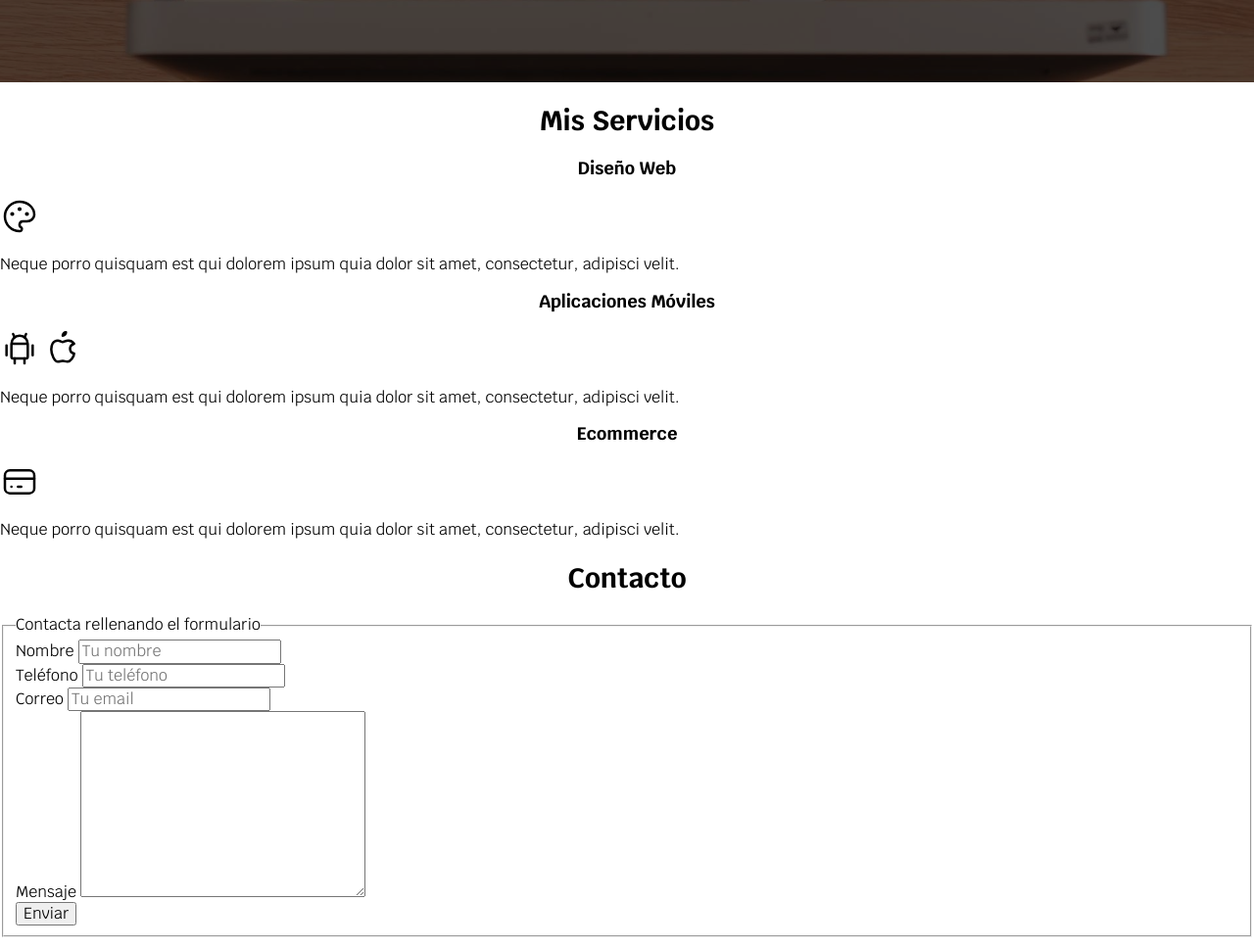
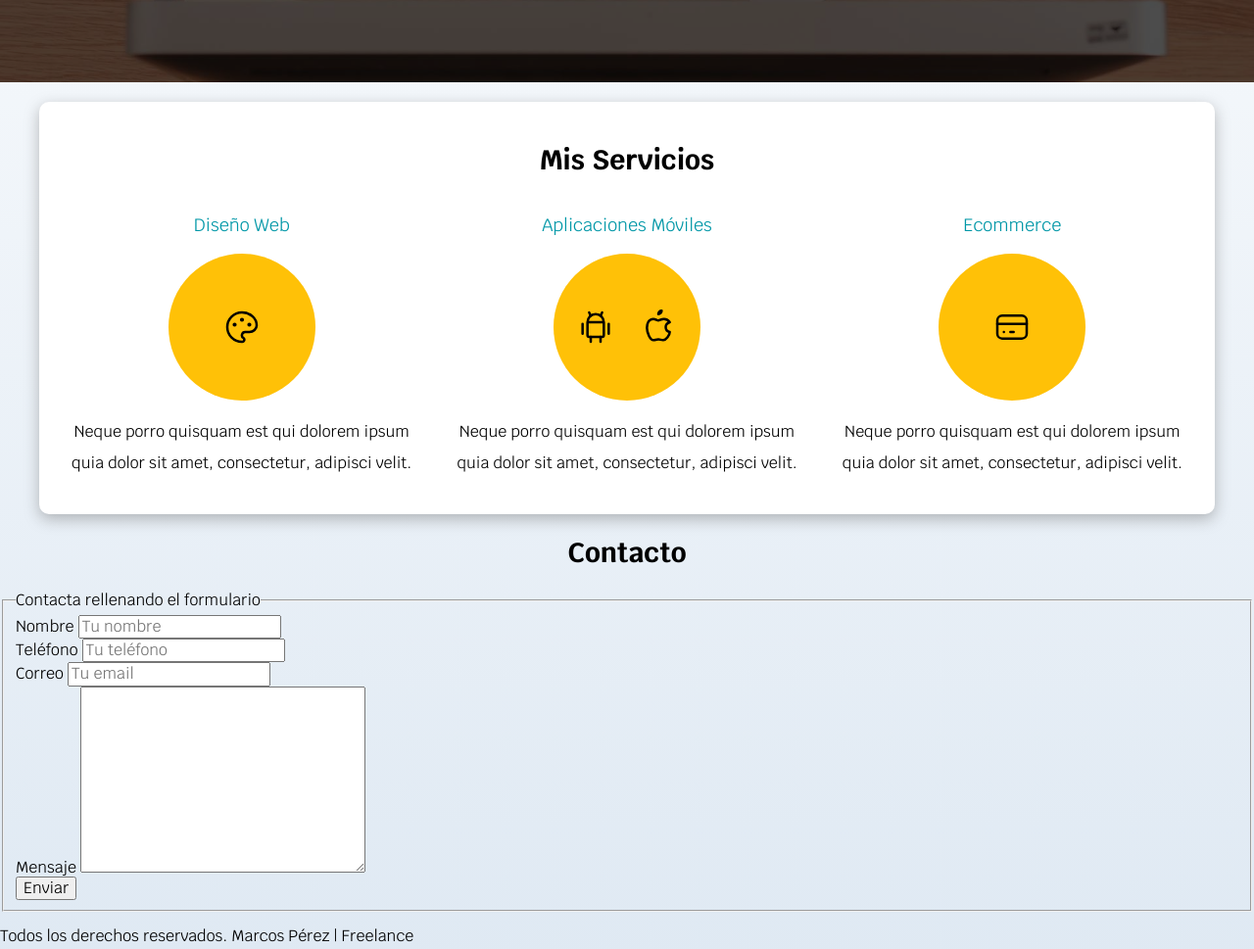
Before and after one commit to socramwd/freelance, a plain HTML site: page index.html in a window 1280 px wide. Shown: the part 504-1473 px from the top of the page at 98% size. Drawn offline with Linux system fonts and the light colour scheme.

Commit message:
sec.5_cla.41

```diff
--- a/css/styles.css
+++ b/css/styles.css
@@ -5,6 +5,7 @@
     --primario: #ffc107;
     --secundario: #0097a7;
     --gris: #757575;
+    --grisClaro: #dfe9f3;
 }
 
 /* Genéricos */
@@ -16,8 +17,9 @@ html {
     box-sizing: inherit;
 }
 body {
-    font-size: 16px;
+    font-size: 16px; /* 1rem = 10px */
     font-family: 'Krub', sans-serif;
+    background-image: linear-gradient(to top, var(--grisClaro) 0%, var(--blanco) 100%);
 }
 h1 {
     font-size: 3.8rem;
@@ -52,6 +54,14 @@ h1, h2, h3 {
     .boton {
         width: auto;
     }
+}
+.sombra {
+    -webkit-box-shadow: 0px 5px 15px 0px rgba(112,112,112,0.48);
+    -moz-box-shadow: 0px 5px 15px 0px rgba(112,112,112,0.48);
+    box-shadow: 0px 5px 15px 0px rgba(112,112,112,0.48);
+    background-color: var(--blanco);
+    padding: 2rem;
+    border-radius: 1rem;
 }
 
 /* Título */
@@ -93,6 +103,7 @@ h1, h2, h3 {
     background-size: cover;
     height: 45rem;
     position: relative;
+    margin-bottom: 2rem;
 }
 .contenido-hero {
     position: absolute;
@@ -112,3 +123,34 @@ h1, h2, h3 {
     display: flex;
     align-items: flex-end;
 }
+
+/* SERVICIOS */
+@media (min-width: 768px) {
+    .servicios {
+        display: grid;
+        grid-template-columns: repeat(3, 1fr);
+        column-gap: 2rem;
+    }
+}
+.servicio {
+    display: flex;
+    flex-direction: column;
+    align-items: center;
+}
+.servicio h3 {
+    color: var(--secundario);
+    font-weight: normal;
+}
+.servicio .iconos {
+    height: 15rem;
+    width: 15rem;
+    background-color: var(--primario);
+    border-radius: 50%;
+    display: flex;
+    justify-content: space-evenly;
+    align-items: center;
+}
+.servicio p {
+    line-height: 2;
+    text-align: center;
+}
--- a/index.html
+++ b/index.html
@@ -39,14 +39,16 @@
                     <p>Sevilla, España</p>
                 </div>
                 <a class="boton" href="#">Contactar</a>
-            </div>
+            </div><!-- .contenido-hero-->
         </section>
 
-        <main>
+        <main class="contenedor sombra">
             <h2>Mis Servicios</h2>
 
-            <section>
+            <div class="servicios">
+                <section class="servicio">
                     <h3>Diseño Web</h3>
+                    <div class="iconos">
                         <svg xmlns="http://www.w3.org/2000/svg" class="icon icon-tabler icon-tabler-palette" width="40" height="40" viewBox="0 0 24 24" stroke-width="1.5" stroke="#000000" fill="none" stroke-linecap="round" stroke-linejoin="round">
                             <path stroke="none" d="M0 0h24v24H0z" fill="none"/>
                             <path d="M12 21a9 9 0 1 1 0 -18a9 8 0 0 1 9 8a4.5 4 0 0 1 -4.5 4h-2.5a2 2 0 0 0 -1 3.75a1.3 1.3 0 0 1 -1 2.25" />
@@ -54,11 +56,13 @@
                             <circle cx="12" cy="7.5" r=".5" fill="currentColor" />
                             <circle cx="16.5" cy="10.5" r=".5" fill="currentColor" />
                         </svg>
+                    </div>
                     <p>Neque porro quisquam est qui dolorem ipsum quia dolor sit amet, consectetur, adipisci velit.</p>
                 </section>
 
-            <section>
+                <section class="servicio">
                     <h3>Aplicaciones Móviles</h3>
+                    <div class="iconos">
                         <svg xmlns="http://www.w3.org/2000/svg" class="icon icon-tabler icon-tabler-brand-android" width="40" height="40" viewBox="0 0 24 24" stroke-width="1.5" stroke="#000000" fill="none" stroke-linecap="round" stroke-linejoin="round">
                             <path stroke="none" d="M0 0h24v24H0z" fill="none"/>
                             <line x1="4" y1="10" x2="4" y2="16" />
@@ -74,11 +78,13 @@
                             <path d="M9 7c-3 0 -4 3 -4 5.5c0 3 2 7.5 4 7.5c1.088 -.046 1.679 -.5 3 -.5c1.312 0 1.5 .5 3 .5s4 -3 4 -5c-.028 -.01 -2.472 -.403 -2.5 -3c-.019 -2.17 2.416 -2.954 2.5 -3c-1.023 -1.492 -2.951 -1.963 -3.5 -2c-1.433 -.111 -2.83 1 -3.5 1c-.68 0 -1.9 -1 -3 -1z" />
                             <path d="M12 4a2 2 0 0 0 2 -2a2 2 0 0 0 -2 2" />
                         </svg>
+                    </div>
                     <p>Neque porro quisquam est qui dolorem ipsum quia dolor sit amet, consectetur, adipisci velit.</p>
                 </section>
 
-            <section>
+                <section class="servicio">
                     <h3>Ecommerce</h3>
+                    <div class="iconos">
                         <svg xmlns="http://www.w3.org/2000/svg" class="icon icon-tabler icon-tabler-credit-card" width="40" height="40" viewBox="0 0 24 24" stroke-width="1.5" stroke="#000000" fill="none" stroke-linecap="round" stroke-linejoin="round">
                             <path stroke="none" d="M0 0h24v24H0z" fill="none"/>
                             <rect x="3" y="5" width="18" height="14" rx="3" />
@@ -86,8 +92,11 @@
                             <line x1="7" y1="15" x2="7.01" y2="15" />
                             <line x1="11" y1="15" x2="13" y2="15" />
                         </svg>
+                    </div>
                     <p>Neque porro quisquam est qui dolorem ipsum quia dolor sit amet, consectetur, adipisci velit.</p>
                 </section>
+            </div><!-- .servicios-->
+
         </main>
 
         <section>
```
Lines whose indentation alone changed are shown as unchanged.
